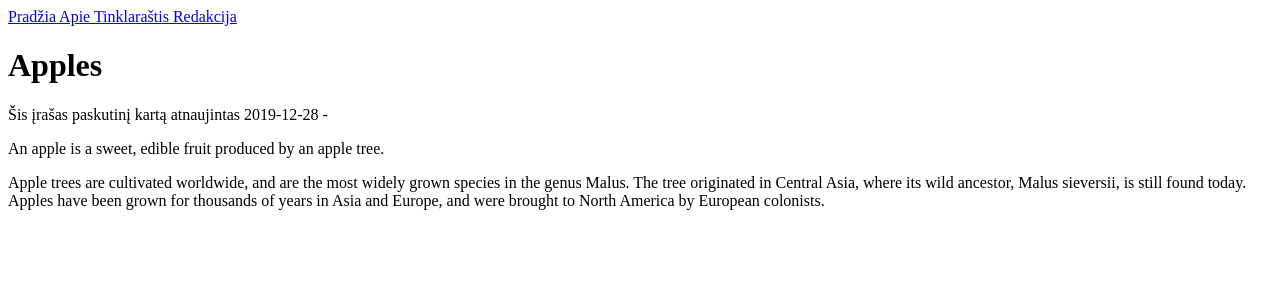
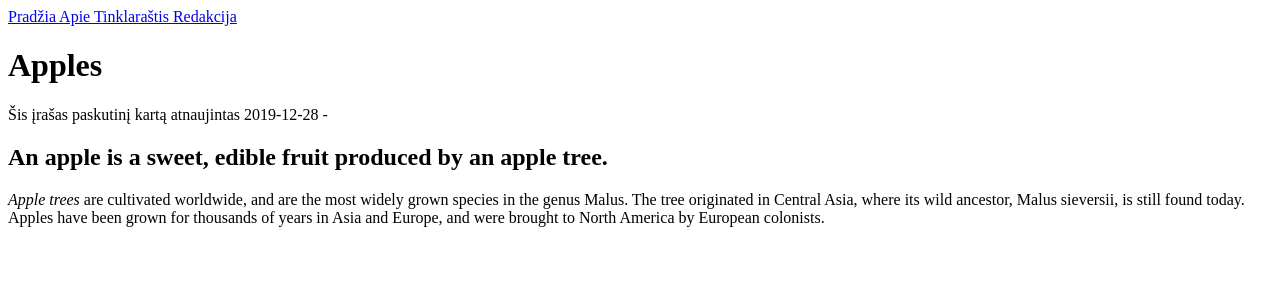
Before and after one commit to bandeli/bandeli.github.io, a Jekyll site: the page built from _posts/2019-12-23-apples.md, in a window 1280 px wide. Shown: the top 300 px of the page. Built offline with Jekyll 4.4.1, drawn with Linux system fonts in a browser that asks for light colours.

```diff
--- a/_posts/2019-12-23-apples.md
+++ b/_posts/2019-12-23-apples.md
@@ -2,9 +2,9 @@
 layout: post
 author: jill
 ---
-An apple is a sweet, edible fruit produced by an apple tree.
+## An apple is a sweet, edible fruit produced by an apple tree.
 
-Apple trees are cultivated worldwide, and are the most widely grown species in
+_Apple trees_ are cultivated worldwide, and are the most widely grown species in
 the genus Malus. The tree originated in Central Asia, where its wild ancestor,
 Malus sieversii, is still found today. Apples have been grown for thousands of
 years in Asia and Europe, and were brought to North America by European
```
